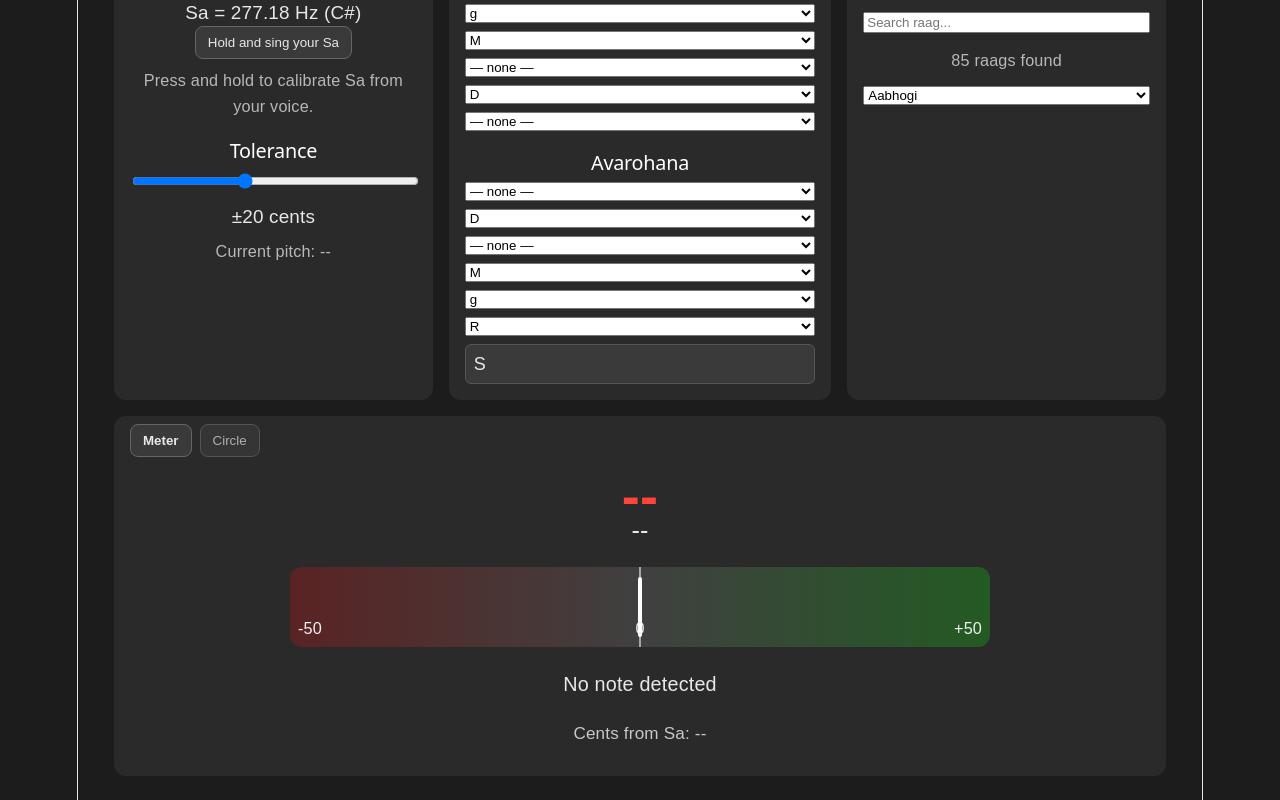
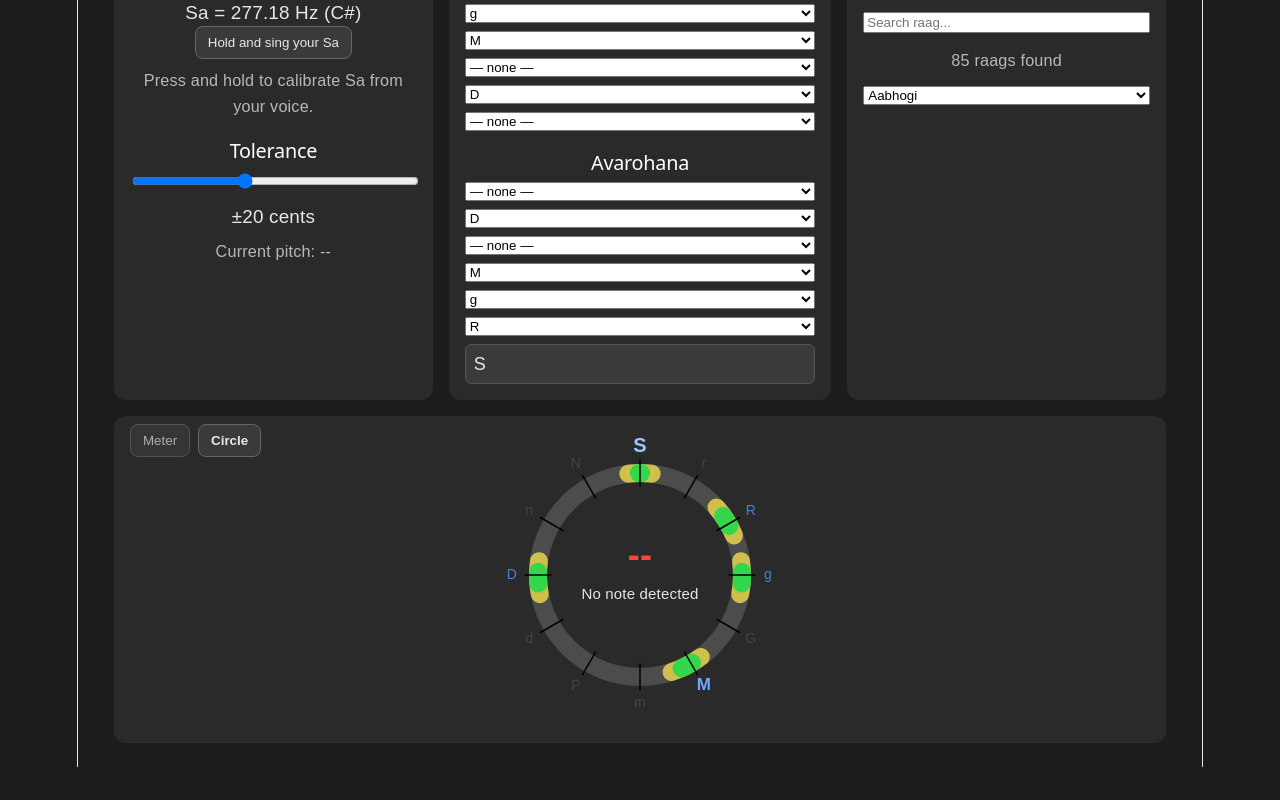
Before and after one commit to giammarco-volta/swara-tuner, a React (Vite) app: page / in a window 1280 px wide. Shown: the part 1343-2143 px from the top of the page. After the commit the page ends 2110 px from the top, so only its background shows below. Built offline with nearby package versions, Linux system fonts and the light colour scheme.

Commit message:
Fix missing files

```diff
--- a/src/SwaraLanding.tsx
+++ b/src/SwaraLanding.tsx
@@ -9,7 +9,7 @@ export default function SwaraLanding() {
             Designed for musicians who care about intonation, not just pitch.
           </p>
           <a href="#tuner" className="landing__button">
-            Open Swara Tuner
+            Go to Swara Tuner
           </a>
         </header>
 
--- a/src/TunerApp.tsx
+++ b/src/TunerApp.tsx
@@ -40,6 +40,8 @@ interface RagaPreset  {
   tradition: Tradition;
   arohana: OrderedScaleChoices;
   avarohana: OrderedScaleChoices;
+  vadi?: SwaraId | null;
+  samvadi?: SwaraId | null;
 }
 
   function midiToFrequency(midi: number): number {
@@ -238,7 +240,12 @@ function normalizeRagaRecord(
     .map((token) => parseSwaraToken(token, tradition))
     .filter((x): x is SwaraId => x !== null);
 
+  const vadi = parseSwaraToken(String(item.vadi ?? ""), tradition);
+  const samvadi = parseSwaraToken(String(item.samvadi ?? ""), tradition);
+
   return {
+    vadi,
+    samvadi,
     id: String(item.id ?? name).toLowerCase().replace(/\s+/g, "-"),
     name,
     tradition,
@@ -314,7 +321,7 @@ export default function TunerApp() {
   const [ragaSearch, setRagaSearch] = useState("");
 
   const [pitchDetectorMode] = useState<PitchDetectorMode>("mpm");
-  const [tunerViewMode, setTunerViewMode] = useState<TunerViewMode>("meter");
+  const [tunerViewMode, setTunerViewMode] = useState<TunerViewMode>("circle");
 
   const audioContextRef = useRef<AudioContext | null>(null);
   const mediaStreamRef = useRef<MediaStream | null>(null);
@@ -375,6 +382,11 @@ export default function TunerApp() {
         setSelectedRagaId(availableRagas[0].id);
       }
     }, [availableRagas]);
+
+  const selectedRaga = useMemo(
+    () => ALL_RAGAS.find((raga) => raga.id === selectedRagaId) ?? null,
+    [selectedRagaId]
+  );
 
   useEffect(() => {
     if (!selectedRagaId) return;
@@ -1053,11 +1065,23 @@ export default function TunerApp() {
     return resultIds;
   }
 
+  function getSwaraMembership(swara: SwaraId) {
+    const inAro = config.arohana.includes(swara);
+    const inAva = config.avarohana.includes(swara);
+
+    return {
+      inAro,
+      inAva,
+      inRaga: inAro || inAva,
+      arrow: inAro && !inAva ? "↑" : !inAro && inAva ? "↓" : "",
+    };
+  }
+
   function getCircleStatusText(): string {
     if (isCalibrating) return `Calibrating ${getSwaraLabel("Sa", tradition)}`;
     if (result?.allowed === null || result?.allowed === undefined) return "No note detected";
     if (result.allowed === false) return "Not allowed";
-    if (result.tuningZone === "perfect") return "Perfectly in tune";
+    if (result.tuningZone === "perfect") return "In tune";
     if (result.tuningZone === "tolerated") return "Tolerated";
     return "Out of tune";
   }
@@ -1107,11 +1131,61 @@ export default function TunerApp() {
     return { outerSegments, centralSegments };
   }, [allowedSwaraIds, toleranceCents]);
 
+  interface CircleSlot {
+    key: string;
+    cents: number;
+    primary: SwaraId;
+    aliases: SwaraId[];
+  }
+
+  const CIRCLE_SLOTS: CircleSlot[] = [
+    { key: "Sa",     cents: 0,    primary: "Sa",   aliases: ["Sa"] },
+    { key: "Ri1",    cents: 100,  primary: "Ri1",  aliases: ["Ri1"] },
+    { key: "Ri2Ga1", cents: 200,  primary: "Ri2",  aliases: ["Ri2", "Ga1"] },
+    { key: "Ri3Ga2", cents: 300,  primary: "Ri3",  aliases: ["Ri3", "Ga2"] },
+    { key: "Ga3",    cents: 400,  primary: "Ga3",  aliases: ["Ga3"] },
+    { key: "Ma1",    cents: 500,  primary: "Ma1",  aliases: ["Ma1"] },
+    { key: "Ma2",    cents: 600,  primary: "Ma2",  aliases: ["Ma2"] },
+    { key: "Pa",     cents: 700,  primary: "Pa",   aliases: ["Pa"] },
+    { key: "Dha1",   cents: 800,  primary: "Dha1", aliases: ["Dha1"] },
+    { key: "Dha2Ni1", cents: 900, primary: "Dha2", aliases: ["Dha2", "Ni1"] },
+    { key: "Dha3Ni2", cents: 1000, primary: "Dha3", aliases: ["Dha3", "Ni2"] },
+    { key: "Ni3",    cents: 1100, primary: "Ni3",  aliases: ["Ni3"] },
+  ];
+
+  function getFirstVisibleSlotSwara(slot: CircleSlot, tradition: Tradition): SwaraId | null {
+    for (const swara of slot.aliases) {
+      if (getSwaraLabel(swara, tradition) !== "") {
+        return swara;
+      }
+    }
+    return null;
+  }
+
+  function getSlotDisplaySwara(slot: CircleSlot, tradition: Tradition): SwaraId | null {
+    const allowed = slot.aliases.filter((swara) =>
+      config.arohana.includes(swara) || config.avarohana.includes(swara)
+    );
+
+    for (const swara of allowed) {
+      if (getSwaraLabel(swara, tradition) !== "") {
+        return swara;
+      }
+    }
+
+    return getFirstVisibleSlotSwara(slot, tradition);
+  }
+
   const circleSwaraLabels = useMemo(() => {
-    return allowedSwaraIds.map((swara) => {
-      const centerCents = normalizeCentsToOctave(getSwaraCentralCenter(swara));
-      const angle = centsToCircleAngle(centerCents);
-
+    return CIRCLE_SLOTS
+      .filter((slot) => getFirstVisibleSlotSwara(slot, tradition) !== null)
+      .map((slot) => {
+        const displaySwara = getSlotDisplaySwara(slot, tradition);
+        if (!displaySwara) return null;
+
+        const membership = getSwaraMembership(displaySwara);
+
+        const angle = centsToCircleAngle(slot.cents);
         const labelPos = polarToCartesian(
           circleCenter,
           circleCenter,
@@ -1119,14 +1193,62 @@ export default function TunerApp() {
           angle
         );
 
+        const isVadi = selectedRaga?.vadi === displaySwara;
+        const isSamvadi = selectedRaga?.samvadi === displaySwara;
+
+        let fill = "#444";
+        let fontWeight: string | number = 500;
+        let fontSize = 14;
+
+        if (membership.inRaga) {
+          if (isVadi) {
+            fill = "#9EC5FF";
+            fontWeight = 900;
+            fontSize = 20;
+          } else if (isSamvadi) {
+            fill = "#6FA8FF";
+            fontWeight = 700;
+            fontSize = 17;
+          } else {
+            fill = "#4A7FD1";
+            fontWeight = 500;
+            fontSize = 14;
+          }
+        }
+
+        const baseLabel = getSwaraLabel(displaySwara, tradition);
+        const text = membership.arrow ? `${baseLabel} ${membership.arrow}` : baseLabel;
+
         return {
-        key: `label-${swara}`,
+          key: `label-${slot.key}`,
           x: labelPos.x,
           y: labelPos.y,
-        text: getSwaraLabel(swara, tradition),
+          text,
+          fill,
+          fontWeight,
+          fontSize,
+          centerCents: slot.cents,
+        };
+      })
+      .filter((label): label is NonNullable<typeof label> => label !== null);
+  }, [tradition, selectedRaga, config]);
+
+  const circlePitchTicks = useMemo(() => {
+    return circleSwaraLabels.map((label) => {
+      const angle = centsToCircleAngle(label.centerCents);
+
+      const inner = polarToCartesian(circleCenter, circleCenter, circleRadius - circleStrokeWidth / 2 - 4, angle);
+      const outer = polarToCartesian(circleCenter, circleCenter, circleRadius + circleStrokeWidth / 2 + 4, angle);
+
+      return {
+        key: `tick-${label.key}`,
+        x1: inner.x,
+        y1: inner.y,
+        x2: outer.x,
+        y2: outer.y,
       };
     });
-  }, [allowedSwaraIds, tradition]);
+  }, [circleSwaraLabels]);
 
   const circleNeedleAngle =
     isCalibrating || !result || result.centsFromSa === null
@@ -1577,6 +1699,19 @@ export default function TunerApp() {
                 />
               ))}
 
+              {circlePitchTicks.map((tick) => (
+                <line
+                  key={tick.key}
+                  x1={tick.x1}
+                  y1={tick.y1}
+                  x2={tick.x2}
+                  y2={tick.y2}
+                  stroke="#000"
+                  strokeWidth={1.5}
+                  strokeLinecap="round"
+                />
+              ))}
+
               {circleNeedleEnd && (
                 <>
                   <line
@@ -1599,9 +1734,9 @@ export default function TunerApp() {
                   y={label.y}
                   textAnchor="middle"
                   dominantBaseline="middle"
-                  fill="rgba(255,255,255,0.92)"
-                  fontSize="14"
-                  fontWeight="600"
+                  fill={label.fill}
+                  fontSize={label.fontSize}
+                  fontWeight={label.fontWeight}
                 >
                   {label.text}
                 </text>
--- a/src/music/swaras.ts
+++ b/src/music/swaras.ts
@@ -64,34 +64,41 @@ export function normalizePitchClass(semitone: number): number {
 export interface SwaraCentralRange {
   min: number;
   max: number;
+  default: number;
 }
 
 export const SWARA_CENTRAL_RANGES: Record<SwaraId, SwaraCentralRange> = {
-  Sa:   { min: -6,  max: 6 },
+  Sa:   { min: -2,  max: 2, default: 0 },
 
-  Ri1:  { min: 90,  max: 112 },
-  Ri2:  { min: 182, max: 204 },
-  Ri3:  { min: 296, max: 318 },
+  Ri1:  { min: 90,  max: 112, default: 112 },
+  Ri2:  { min: 182, max: 204, default: 204 },
+  Ri3:  { min: 294, max: 316, default: 294 },
 
-  Ga1:  { min: 180, max: 202 },
-  Ga2:  { min: 294, max: 316 },
-  Ga3:  { min: 386, max: 408 },
+  Ga1:  { min: 182, max: 204, default: 204 },
+  Ga2:  { min: 294, max: 316, default: 294 },
+  Ga3:  { min: 386, max: 408, default: 386 },
 
-  Ma1:  { min: 492, max: 504 },
-  Ma2:  { min: 590, max: 612 },
+  Ma1:  { min: 498, max: 520, default: 498 },
+  Ma2:  { min: 590, max: 610, default: 590 },
 
-  Pa:   { min: 696, max: 708 },
+  Pa:   { min: 700, max: 704, default: 702 },
 
-  Dha1: { min: 792, max: 814 },
-  Dha2: { min: 884, max: 906 },
-  Dha3: { min: 998, max: 1020 },
+  Dha1: { min: 792, max: 814, default: 792 },
+  Dha2: { min: 884, max: 906, default: 884 },
+  Dha3: { min: 996, max: 1018, default: 996 },
 
-  Ni1:  { min: 882, max: 904 },
-  Ni2:  { min: 996, max: 1018 },
-  Ni3:  { min: 1088, max: 1110 },
+  Ni1:  { min: 884, max: 906, default: 884 },
+  Ni2:  { min: 996, max: 1018, default: 996 },
+  Ni3:  { min: 1088, max: 1110, default: 1088 },
 };
 
 export function getSwaraCentralCenter(swara: SwaraId): number {
   const range = SWARA_CENTRAL_RANGES[swara];
   return (range.min + range.max) / 2;
 }
+
+
+export function getSwaraDefaultCents(swara: SwaraId): number {
+  const range = SWARA_CENTRAL_RANGES[swara];
+  return range.default;
+}
```
Lines whose indentation alone changed are shown as unchanged.
